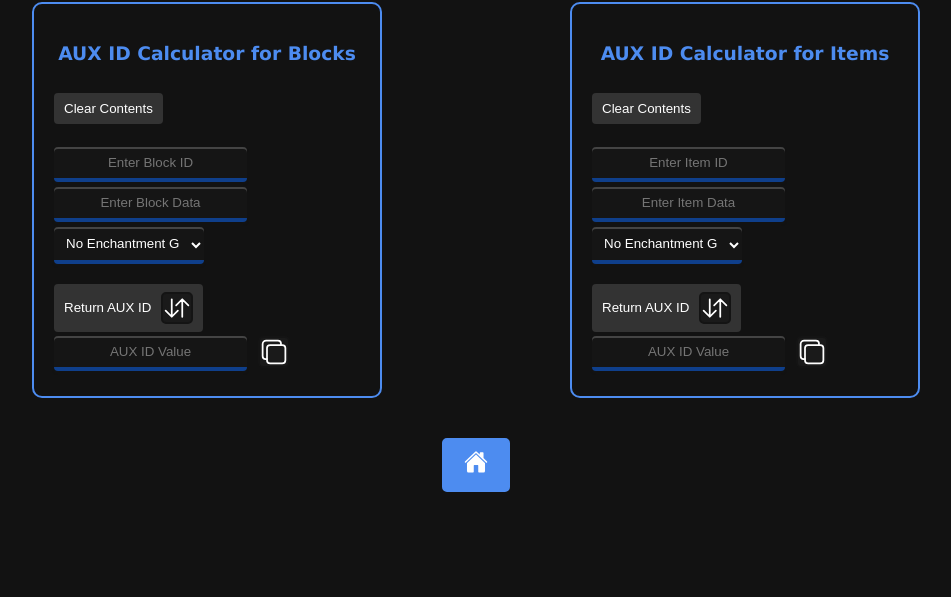
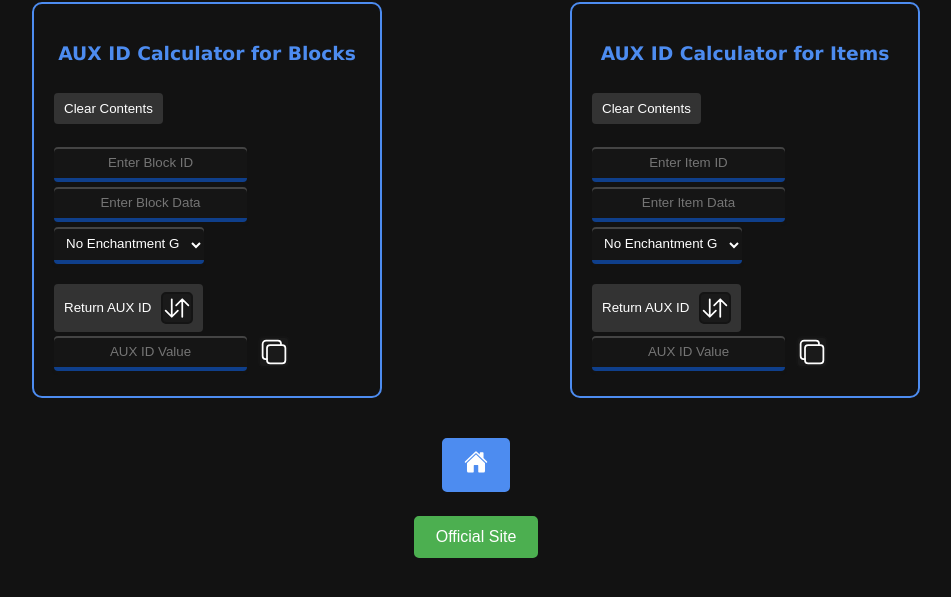
Before and after one commit to Lucas46521/id-aux-calculator, a plain HTML site: page index.html in a window 1280 px wide. Shown: the part 77-674 px from the top of the page, without its empty margins (164-1115 px from the left). Drawn offline with nearby package versions, Linux system fonts and the light colour scheme.

Commit message:
update index.html

```diff
--- a/index.html
+++ b/index.html
@@ -75,10 +75,14 @@
         </div>
     </div>
  </div>
-    <div class="home-button">
-        <button onclick="redirectToHome()"><ion-icon name="home"></ion-icon></button>
-    </div>
 
+<div class="home-button">
+    <button onclick="redirectToHome()"><ion-icon name="home"></ion-icon></button>
+</div>
+
+<div class="official-site-button">
+    <button onclick="redirectToOfficialSite()">Official Site</button>
+</div>
 
 <script type="module" src="https://unpkg.com/ionicons@5.5.2/dist/ionicons/ionicons.esm.js"></script>
 <script nomodule src="https://unpkg.com/ionicons@5.5.2/dist/ionicons/ionicons.js"></script>
```
